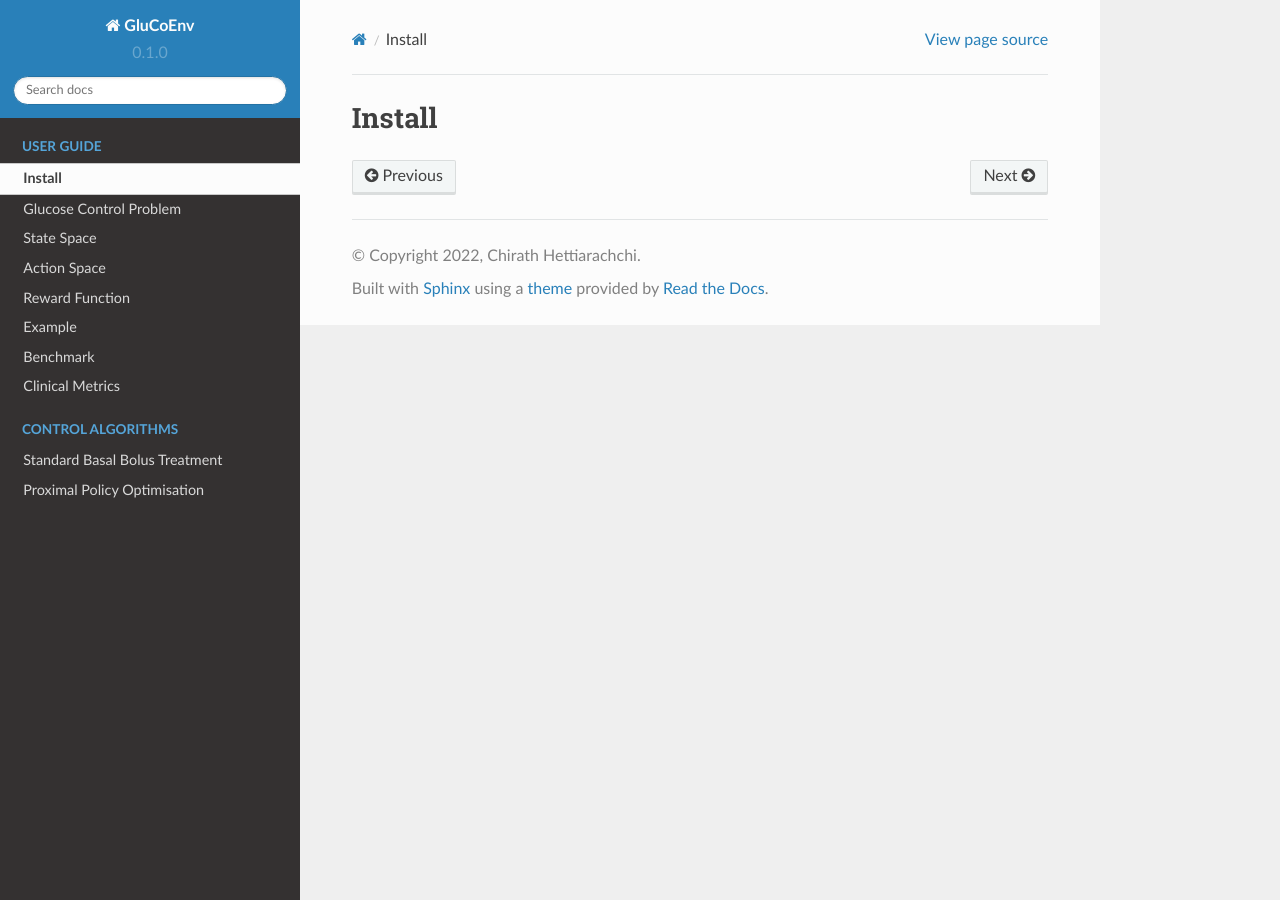
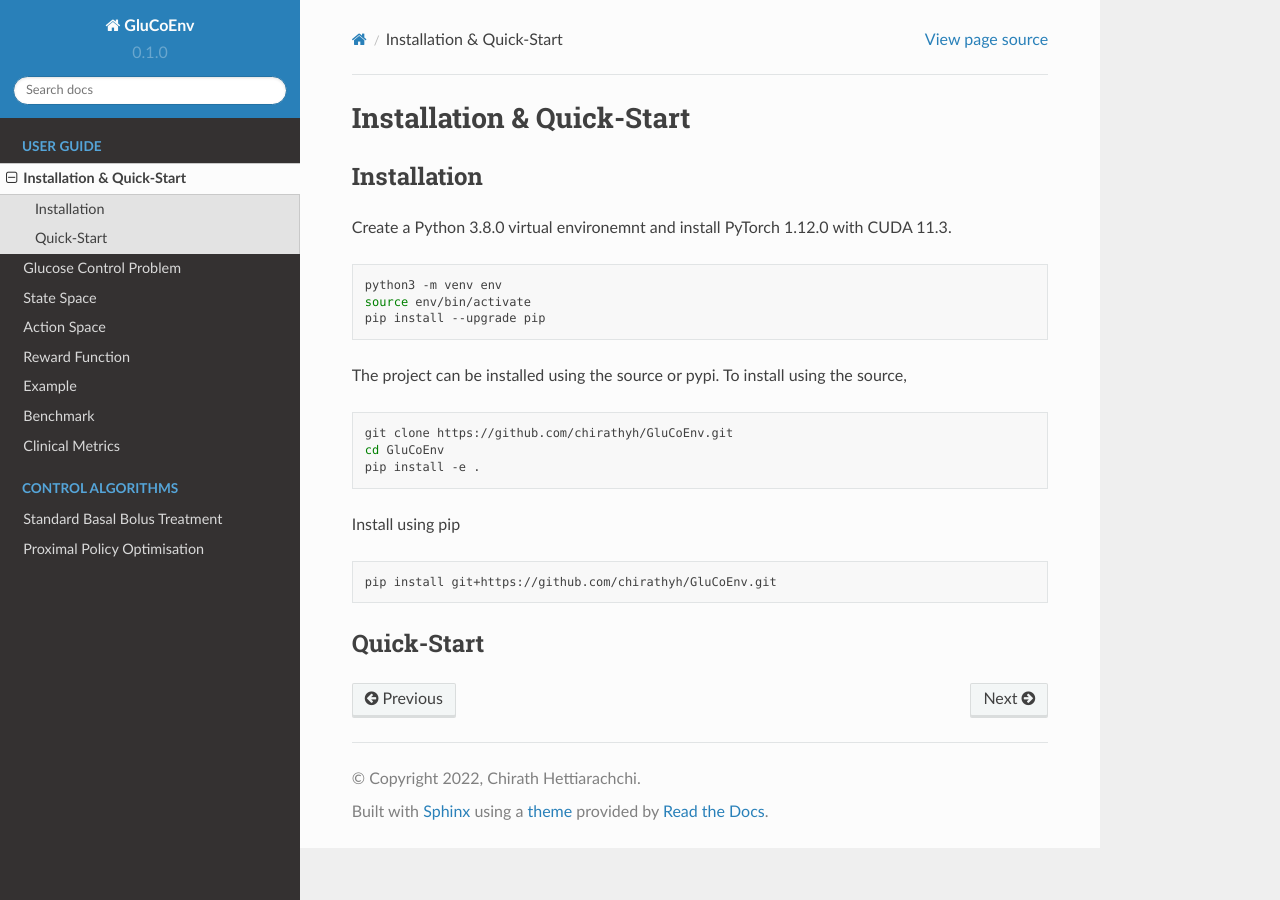
Before and after one commit to RL4H/GluCoEnv, a Sphinx documentation site: the page built from docs/source/guide/install.rst, in a window 1280 px wide. Built offline with Sphinx 7.4.7 and the Read the Docs theme 2.0.0, drawn with Linux system fonts in a browser that asks for light colours; pages that are not in the unit, such as notebooks, are missing from menus.

Commit message:
Update install.rst

```diff
--- a/docs/source/guide/install.rst
+++ b/docs/source/guide/install.rst
@@ -1,4 +1,32 @@
 .. _install:
 
-Install
-------------
+Installation & Quick-Start
+============
+
+Installation
+-------------
+
+Create a Python 3.8.0 virtual environemnt and install PyTorch 1.12.0 with CUDA 11.3.
+
+.. code-block:: bash
+
+  python3 -m venv env
+  source env/bin/activate
+  pip install --upgrade pip
+
+The project can be installed using the source or pypi. To install using the source,
+
+.. code-block:: bash
+
+  git clone https://github.com/chirathyh/GluCoEnv.git
+  cd GluCoEnv
+  pip install -e .
+
+Install using pip
+
+.. code-block:: bash
+
+  pip install git+https://github.com/chirathyh/GluCoEnv.git
+
+Quick-Start
+-------------
```
